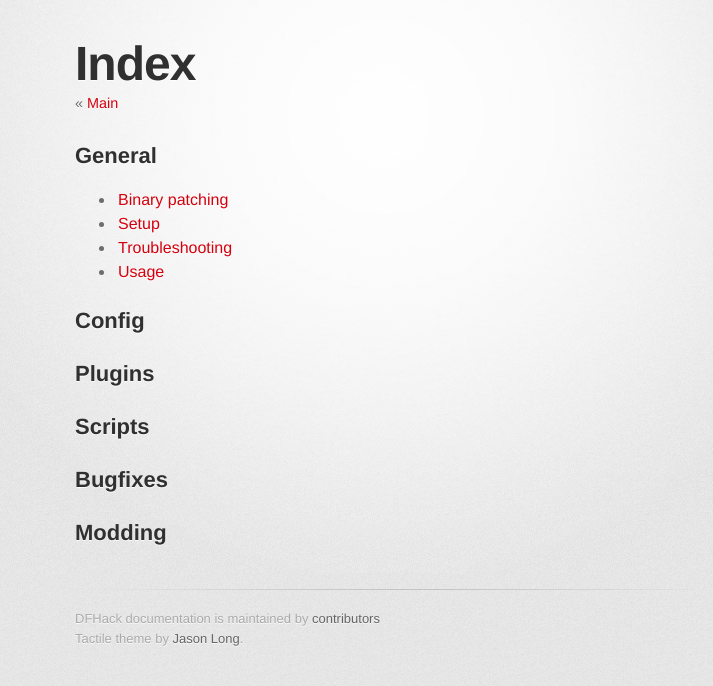
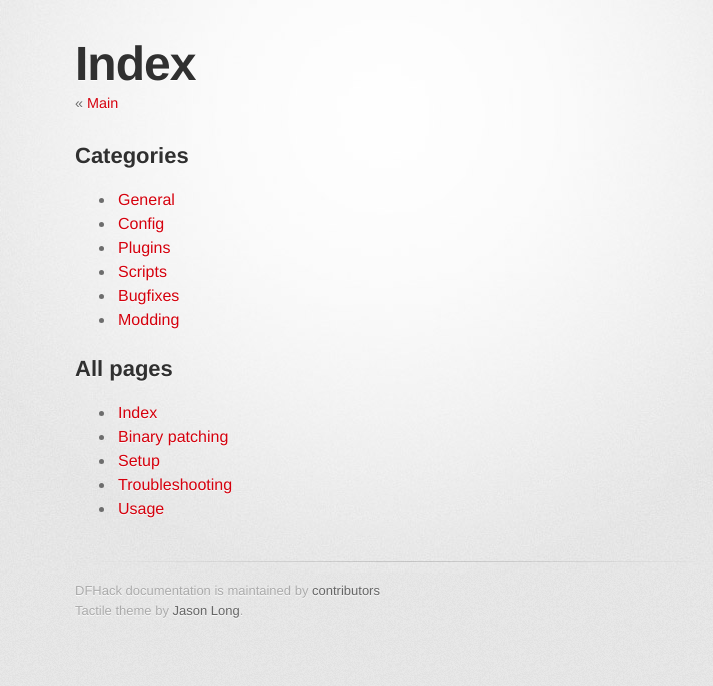
Before and after one commit to lethosor/dfhack-docs, a Jekyll site: the page built from all.html, in a window 1280 px wide. Shown: the top 686 px of the page, without its empty margins (255-968 px from the left). Built offline with Jekyll 4.4.1, drawn with Linux system fonts in a browser that asks for light colours; some web fonts are replaced.

```diff
--- a/_includes/trail.html
+++ b/_includes/trail.html
@@ -3,6 +3,8 @@
 {% for item in page.trail %}
   {% if item == "main" || item == "index" %}
     <a href="index.html">Main</a>
+  {% elsif item == "all" %}
+    <a href="all.html">Index</a>
   {% else %}
     <a href="{{item}}.html">{{item | capitalize}}</a>
   {% endif %}
--- a/all.html
+++ b/all.html
@@ -3,15 +3,17 @@ layout: site
 title: Index
 trail: [main]
 ---
+<h2>Categories</h2>
+<ul>
 {% for cat in site.category-list %}
-  <h2>{{cat | capitalize}}</h2>
-  <ul>
-  {% for p in site.pages %}
-    {% for pagecat in p.categories %}
-      {% if cat == pagecat %}
-        <li><a href="{{p.url | remove: "/"}}">{{p.title}}</a></li>
-      {% endif %}
-    {% endfor %}
-  {% endfor %}
-  </ul>
+  <li><a href="category-{{cat}}.html">{{cat | capitalize}}</a></li>
 {% endfor %}
+</ul>
+<h2>All pages</h2>
+<ul>
+{% for p in site.pages %}
+  {% if p.title %}
+    <li><a href="{{p.url | remove: "/"}}">{{p.title}}</a></li>
+  {% endif %}
+{% endfor %}
+</ul>
--- /dev/null
+++ b/category-bugfixes.html
@@ -0,0 +1,3 @@
+---
+layout: category-list
+---
--- /dev/null
+++ b/category-config.html
@@ -0,0 +1,3 @@
+---
+layout: category-list
+---
--- /dev/null
+++ b/category-modding.html
@@ -0,0 +1,3 @@
+---
+layout: category-list
+---
--- /dev/null
+++ b/category-plugins.html
@@ -0,0 +1,3 @@
+---
+layout: category-list
+---
--- /dev/null
+++ b/category-scripts.html
@@ -0,0 +1,3 @@
+---
+layout: category-list
+---
```
Also changed, not shown: _layouts/category-list.html (+6 -2 lines).
